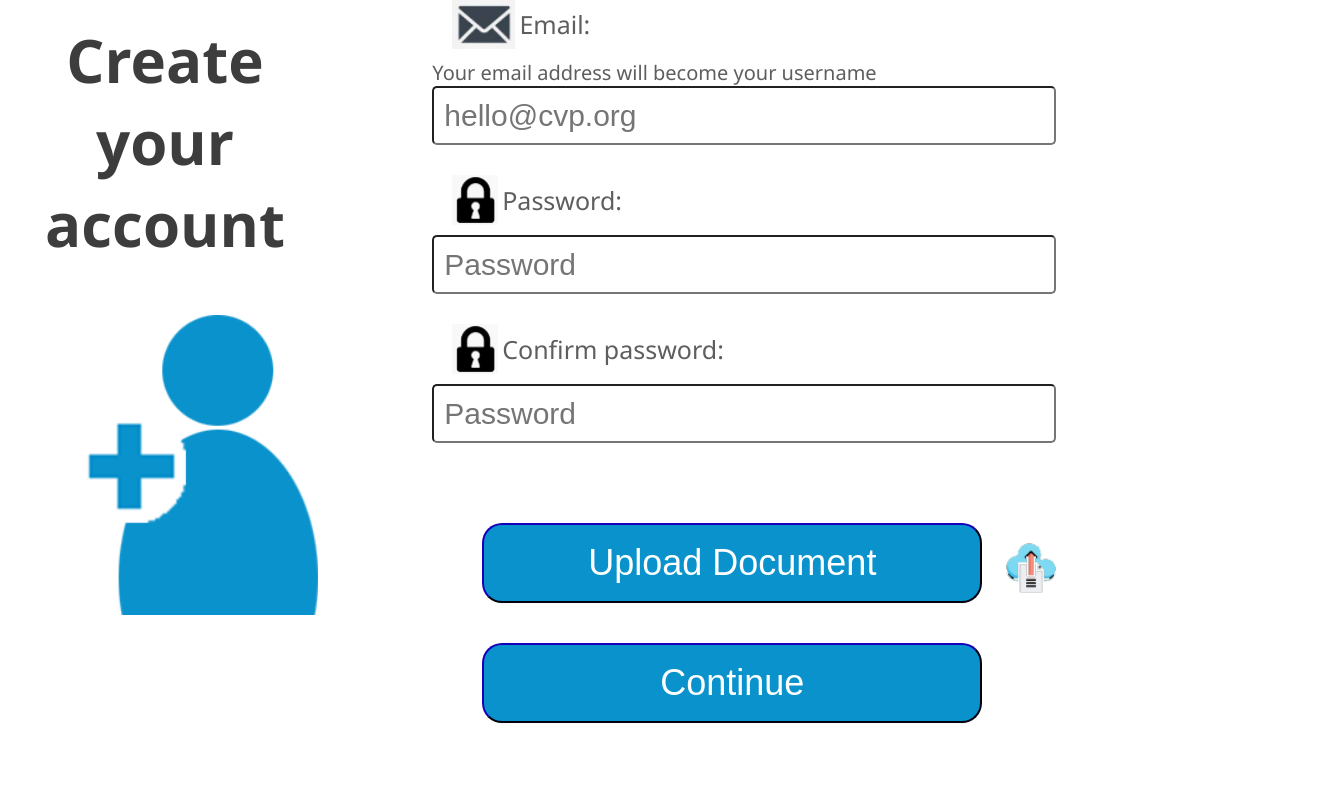
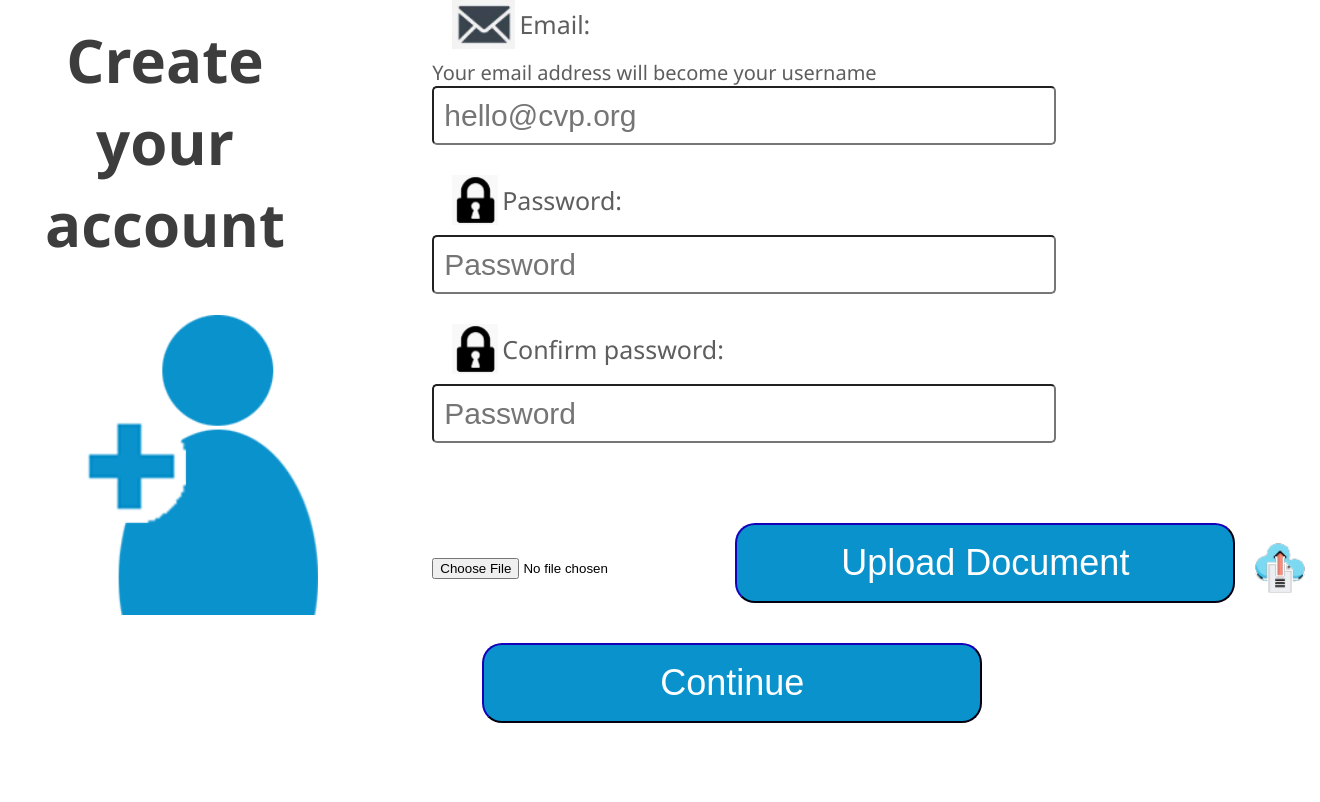
Before and after one commit to CS160MLProject/CVP, a Flask app: page /register in a window 1320 px wide. Shown: the part 31-833 px from the top of the page. Run offline with Flask 2, Linux system fonts and the light colour scheme.

Commit message:
Added a file upload button, cannot hide it yet

```diff
--- a/cvp/app.py
+++ b/cvp/app.py
@@ -66,7 +66,7 @@ def register():
             # check CDC database at this point
             valid_rec = True
             if valid_rec:  # send confirmed account information to database and record them.
-                return render_template('success_welcome.html', success="Success! Welcome.")
+                return render_template('login.html', success="Success! Welcome.")
             else:  # the information is not in CDC database, return (something_went_wrong.html)
                 error_msg = 'Something went wrong'
                 return f'<h1> {error_msg} <h1>'
--- a/cvp/static/stylesheet.css
+++ b/cvp/static/stylesheet.css
@@ -368,3 +368,13 @@ ul li a:hover{
     font-family: 'Segoe UI', Tahoma, Geneva, Verdana, sans-serif;
     font-size: 35px;
 }
+
+
+.file-upload{
+    display: inline-flex;
+    align-items: center;
+}
+
+.file-upload-input{
+    display: none;
+}
--- a/cvp/templates/upload.html
+++ b/cvp/templates/upload.html
@@ -44,8 +44,11 @@
             </div>
 
             <div class="input-field">
-                <button class="inline-button" type="register">Upload Document</button>
-                <img class="field-icon" src="{{url_for('static', filename='images/upload-icon.png')}}" alt="Document getting uploaded to a cloud" title="Upload Document">
+                <div class="file-upload">
+                    <input type="file" id="myFile" name="filename">
+                    <button class="inline-button">Upload Document</button>
+                    <img class="field-icon" src="{{url_for('static', filename='images/upload-icon.png')}}" alt="Document getting uploaded to a cloud" title="Upload Document">
+                </div>
             </div>
 
             <div class="input-field">
```
